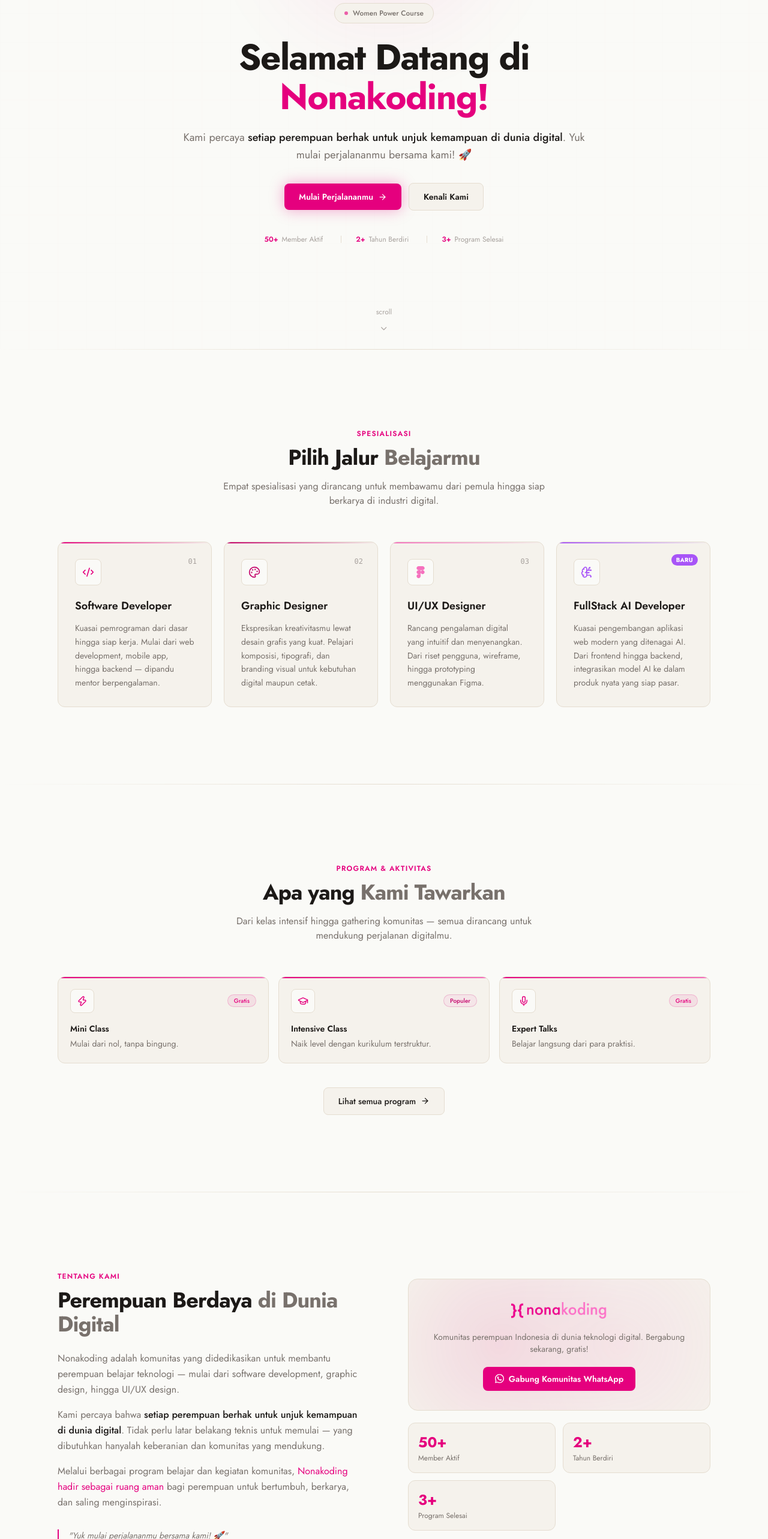
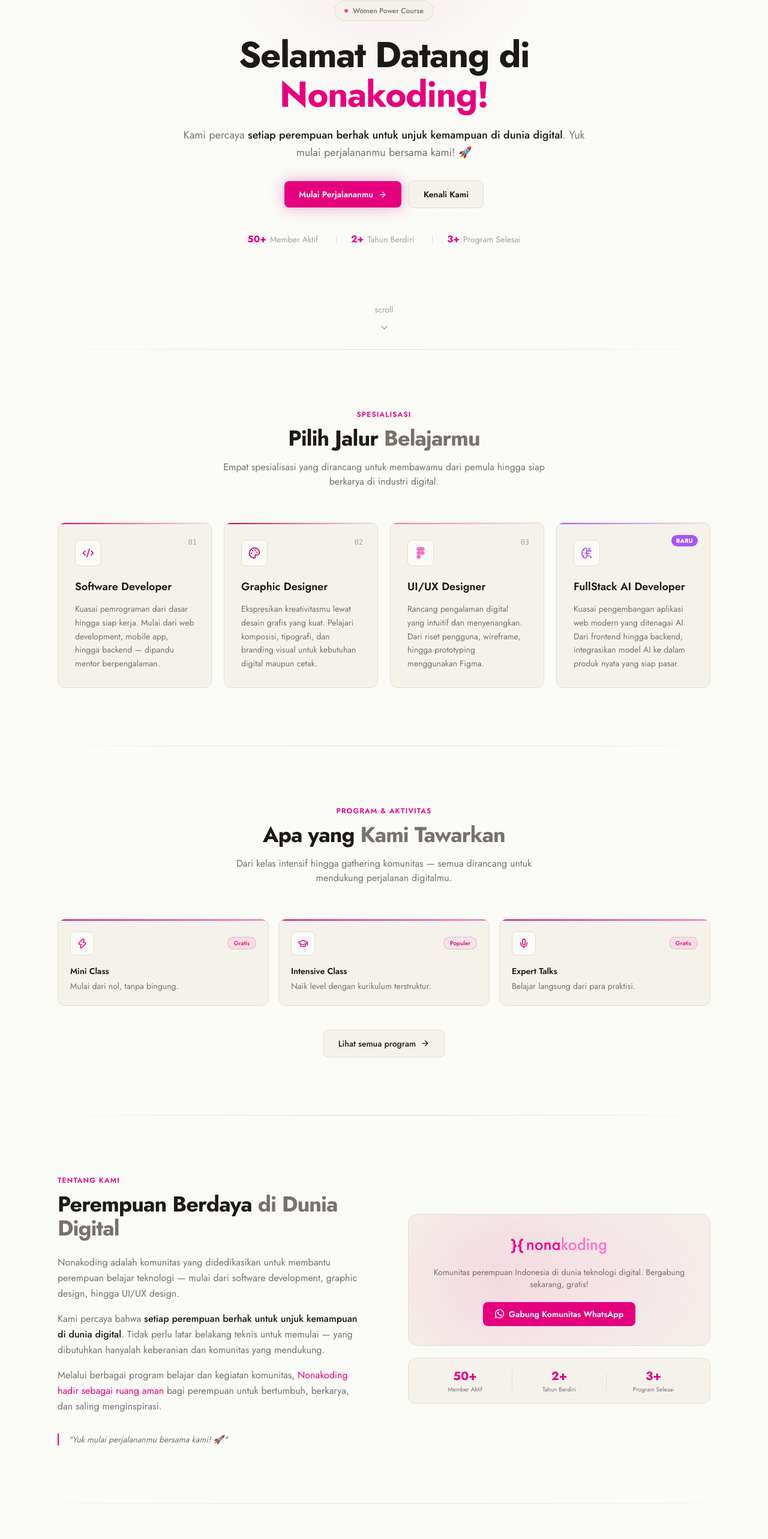
Before and after one commit to knalbdev/nonakoding, a Next.js app: page / in a window 1280 px wide. Shown: the part 218-2784 px from the top of the page at 60% size. Built offline with nearby package versions, Linux system fonts and the light colour scheme.

Commit message:
major updates

```diff
--- a/src/app/about/about-content.tsx
+++ b/src/app/about/about-content.tsx
@@ -11,10 +11,10 @@
 const E: [number, number, number, number] = [0.16, 1, 0.3, 1];
 
 const TEAM = [
-  { name: "Setianing Budi", role: "Nona Founder", photo: "/team/setianing.jpg", linkedin: "https://www.linkedin.com/in/setianingbudi/" },
-  { name: "Mane Mint Dahi", role: "Nona Mentor", photo: "/team/mane.jpg", linkedin: "https://www.linkedin.com/in/mane-mint-dahi/" },
-  { name: "Anisah Nurul Azhar", role: "Nona Creative", photo: "/team/anisah.jpg", linkedin: "https://www.linkedin.com/in/anisahnurulazhar/" },
-  { name: "Rosalina Saputri", role: "Nona Mentor", photo: "/team/rosalina.jpg", linkedin: "https://www.linkedin.com/in/profile-rosalina-saputri-08569220a/" },
+  { name: "Setianing Budi", role: "Nona Founder", photo: "/images/mentors/setianing.png", linkedin: "https://www.linkedin.com/in/setianingbudi/" },
+  { name: "Mane Mint Dahi", role: "Nona Mentor", photo: "/images/mentors/mane.png", linkedin: "https://www.linkedin.com/in/mane-mint-dahi/" },
+  { name: "Anisa Azhar", role: "Nona Creative", photo: "/images/mentors/anisa.png", linkedin: "https://www.linkedin.com/in/anisahnurulazhar/" },
+  { name: "Rosalina Saputri", role: "Nona Mentor", photo: "/images/mentors/rosalina.png", linkedin: "https://www.linkedin.com/in/profile-rosalina-saputri-08569220a/" },
 ];
 
 function TeamCard({ member, delay }: { member: typeof TEAM[0]; delay: number }) {
--- a/src/components/layout/footer.tsx
+++ b/src/components/layout/footer.tsx
@@ -93,7 +93,7 @@
       <div className="border-t border-[var(--c-border)]">
         <Container className="flex flex-col gap-2 py-5 text-xs text-[var(--c-text-3)] sm:flex-row sm:items-center sm:justify-between">
           <p>© {year} Nonakoding. All rights reserved.</p>
-          <p>Empowering Women in <span style={{ color: "#E5007E" }}>Tech</span></p>
+          <p>Empowering Women in Tech</p>
         </Container>
       </div>
     </footer>
--- a/src/components/sections/about.tsx
+++ b/src/components/sections/about.tsx
@@ -10,7 +10,7 @@
 
 export function About() {
   return (
-    <section className="relative py-24 md:py-32" aria-labelledby="about-heading">
+    <section className="relative py-14 md:py-24" aria-labelledby="about-heading">
       <div className="absolute top-0 left-0 right-0 h-px" style={{ background: "linear-gradient(to right, transparent, var(--c-border), transparent)" }} />
 
       <Container>
@@ -66,14 +66,17 @@
               </a>
             </div>
 
-            <div className="grid grid-cols-2 gap-3">
+            <div className="flex items-center rounded-xl border border-[var(--c-border)] bg-[var(--c-surface)] px-4 py-4">
               {STATS.map((stat, i) => (
-                <motion.div key={stat.label} initial={{ opacity: 0, y: 16 }} whileInView={{ opacity: 1, y: 0 }}
-                  viewport={{ once: true }} transition={{ duration: 0.4, ease: E, delay: i * 0.08 }}
-                  className="flex flex-col p-4 rounded-xl border border-[var(--c-border)] bg-[var(--c-surface)]">
-                  <span className="font-display text-2xl font-bold" style={{ color: "#E5007E" }}>{stat.value}</span>
-                  <span className="mt-0.5 text-xs text-[var(--c-text-2)]">{stat.label}</span>
-                </motion.div>
+                <>
+                  <motion.div key={stat.label} initial={{ opacity: 0, y: 12 }} whileInView={{ opacity: 1, y: 0 }}
+                    viewport={{ once: true }} transition={{ duration: 0.4, ease: E, delay: i * 0.08 }}
+                    className="flex flex-col items-center text-center flex-1">
+                    <span className="font-display text-xl font-bold" style={{ color: "#E5007E" }}>{stat.value}</span>
+                    <span className="mt-0.5 text-[10px] text-[var(--c-text-2)] leading-tight">{stat.label}</span>
+                  </motion.div>
+                  {i < STATS.length - 1 && <div className="h-8 w-px bg-[var(--c-border)]" />}
+                </>
               ))}
             </div>
           </motion.div>
--- a/src/components/sections/hero.tsx
+++ b/src/components/sections/hero.tsx
@@ -55,14 +55,14 @@
           </motion.div>
 
           <motion.div initial={{ opacity: 0 }} animate={{ opacity: 1 }} transition={{ duration: 0.6, ease: E, delay: 0.4 }}
-            className="mt-10 flex flex-wrap items-center justify-center gap-6 text-xs text-[var(--c-text-3)]">
+            className="mt-10 flex flex-wrap items-center justify-center gap-6 text-sm text-[var(--c-text-3)]">
             {[
               { value: "50+", label: "Member Aktif" },
               { value: "2+", label: "Tahun Berdiri" },
               { value: "3+", label: "Program Selesai" },
             ].map((s, i) => (
               <span key={i} className="flex items-center gap-1.5">
-                <span className="font-semibold" style={{ color: "#E5007E" }}>{s.value}</span>
+                <span className="text-base font-bold" style={{ color: "#E5007E" }}>{s.value}</span>
                 {s.label}
                 {i < 2 && <span className="ml-6 h-3 w-px bg-[var(--c-border)]" aria-hidden="true" />}
               </span>
@@ -73,9 +73,9 @@
 
       <motion.div initial={{ opacity: 0 }} animate={{ opacity: 1 }} transition={{ delay: 1.2 }}
         className="absolute bottom-8 left-1/2 -translate-x-1/2 flex flex-col items-center gap-1.5" aria-hidden="true">
-        <span className="text-xs text-[var(--c-text-3)]">scroll</span>
+        <span className="text-sm text-[var(--c-text-3)]">scroll</span>
         <motion.div animate={{ y: [0, 6, 0] }} transition={{ repeat: Infinity, duration: 1.5, ease: "easeInOut" }}>
-          <ChevronDown size={16} className="text-[var(--c-text-3)]" />
+          <ChevronDown size={18} className="text-[var(--c-text-3)]" />
         </motion.div>
       </motion.div>
     </section>
--- a/src/components/sections/mentors.tsx
+++ b/src/components/sections/mentors.tsx
@@ -77,7 +77,7 @@
 
 export function Mentors() {
   return (
-    <section className="relative py-24 md:py-32" aria-labelledby="mentors-heading">
+    <section className="relative py-14 md:py-24" aria-labelledby="mentors-heading">
       <div className="absolute top-0 left-0 right-0 h-px" style={{ background: "linear-gradient(to right, transparent, var(--c-border), transparent)" }} />
 
       <Container>
--- a/src/components/sections/pillars.tsx
+++ b/src/components/sections/pillars.tsx
@@ -23,7 +23,7 @@
 
 export function Pillars() {
   return (
-    <section className="relative py-24 md:py-32" aria-labelledby="paths-heading">
+    <section className="relative py-14 md:py-24" aria-labelledby="paths-heading">
       <div className="absolute top-0 left-0 right-0 h-px" style={{ background: "linear-gradient(to right, transparent, var(--c-border), transparent)" }} />
 
       <Container>
--- a/src/components/sections/portfolio.tsx
+++ b/src/components/sections/portfolio.tsx
@@ -17,7 +17,7 @@
 
 export function Portfolio() {
   return (
-    <section className="relative py-24 md:py-32" aria-labelledby="programs-heading">
+    <section className="relative py-14 md:py-24" aria-labelledby="programs-heading">
       <div className="absolute top-0 left-0 right-0 h-px" style={{ background: "linear-gradient(to right, transparent, var(--c-border), transparent)" }} />
 
       <Container>
--- a/src/components/sections/testimonials.tsx
+++ b/src/components/sections/testimonials.tsx
@@ -1,5 +1,6 @@
 "use client";
 
+import { useState } from "react";
 import { motion } from "framer-motion";
 import { Container } from "@/components/common/container";
 
@@ -66,9 +67,10 @@
 
 export function Testimonials() {
   const doubled = [...TESTIMONIALS, ...TESTIMONIALS];
+  const [paused, setPaused] = useState(false);
 
   return (
-    <section className="relative py-24 md:py-32 overflow-hidden" aria-labelledby="testimonials-heading">
+    <section className="relative py-14 md:py-24 overflow-hidden" aria-labelledby="testimonials-heading">
       <div className="absolute top-0 left-0 right-0 h-px" style={{ background: "linear-gradient(to right, transparent, var(--c-border), transparent)" }} />
 
       <Container>
@@ -92,15 +94,23 @@
       </Container>
 
       {/* Marquee */}
-      <div className="relative group">
+      <div
+        className="relative"
+        onMouseEnter={() => setPaused(true)}
+        onMouseLeave={() => setPaused(false)}
+        onTouchStart={() => setPaused(true)}
+        onTouchEnd={() => setPaused(false)}
+      >
         {/* Fade edges */}
         <div className="pointer-events-none absolute left-0 top-0 bottom-0 w-24 z-10"
           style={{ background: "linear-gradient(to right, var(--c-bg), transparent)" }} />
         <div className="pointer-events-none absolute right-0 top-0 bottom-0 w-24 z-10"
           style={{ background: "linear-gradient(to left, var(--c-bg), transparent)" }} />
 
-        <div className="flex gap-5 w-max group-hover:[animation-play-state:paused]"
-          style={{ animation: "marquee 30s linear infinite" }}>
+        <div
+          className="flex gap-5 w-max"
+          style={{ animation: "marquee 30s linear infinite", animationPlayState: paused ? "paused" : "running" }}
+        >
           {doubled.map((t, i) => (
             <TestimonialCard key={i} t={t} />
           ))}
```
Also changed, not shown: 1 other file (tests, documents, lock files or other folders).
